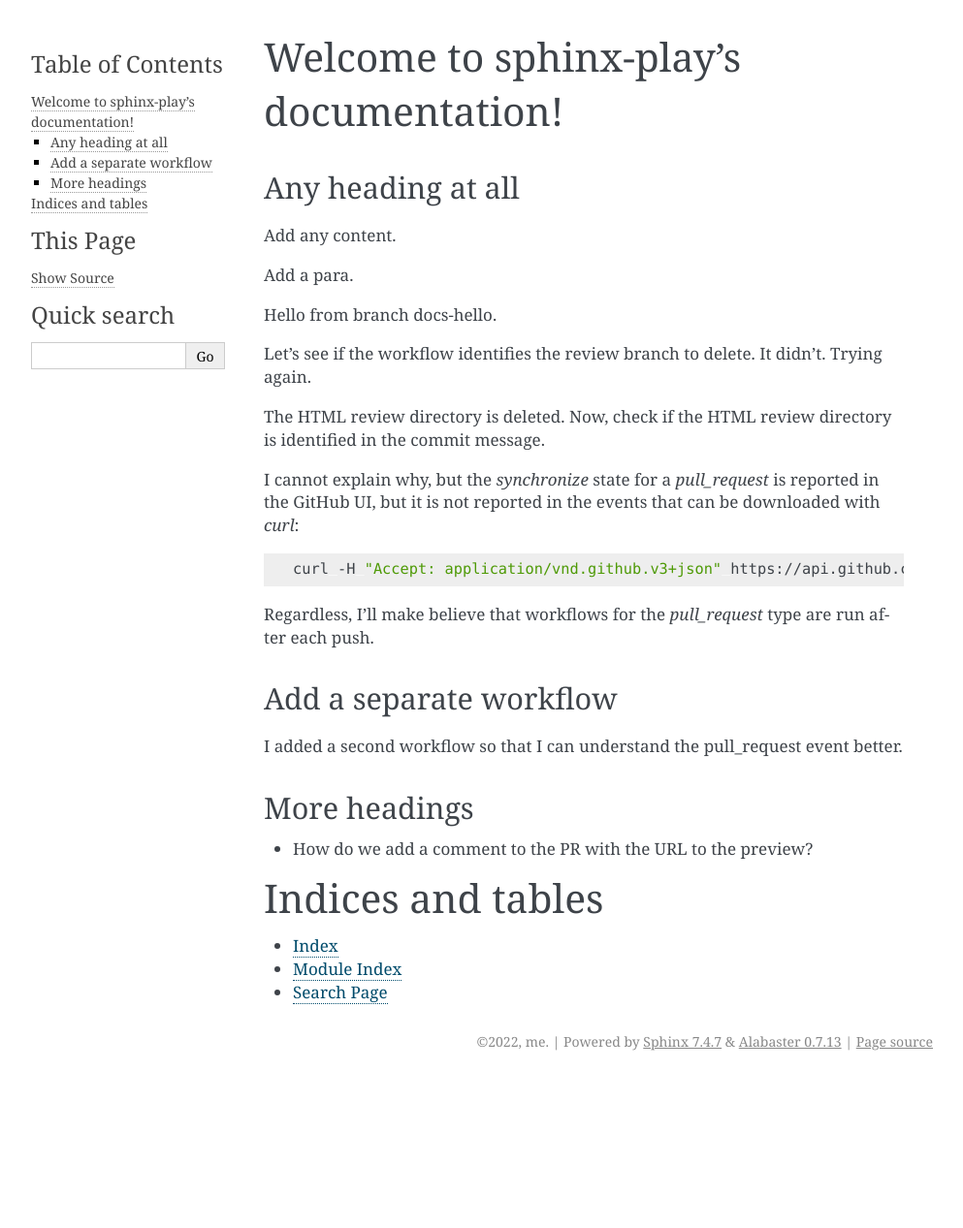
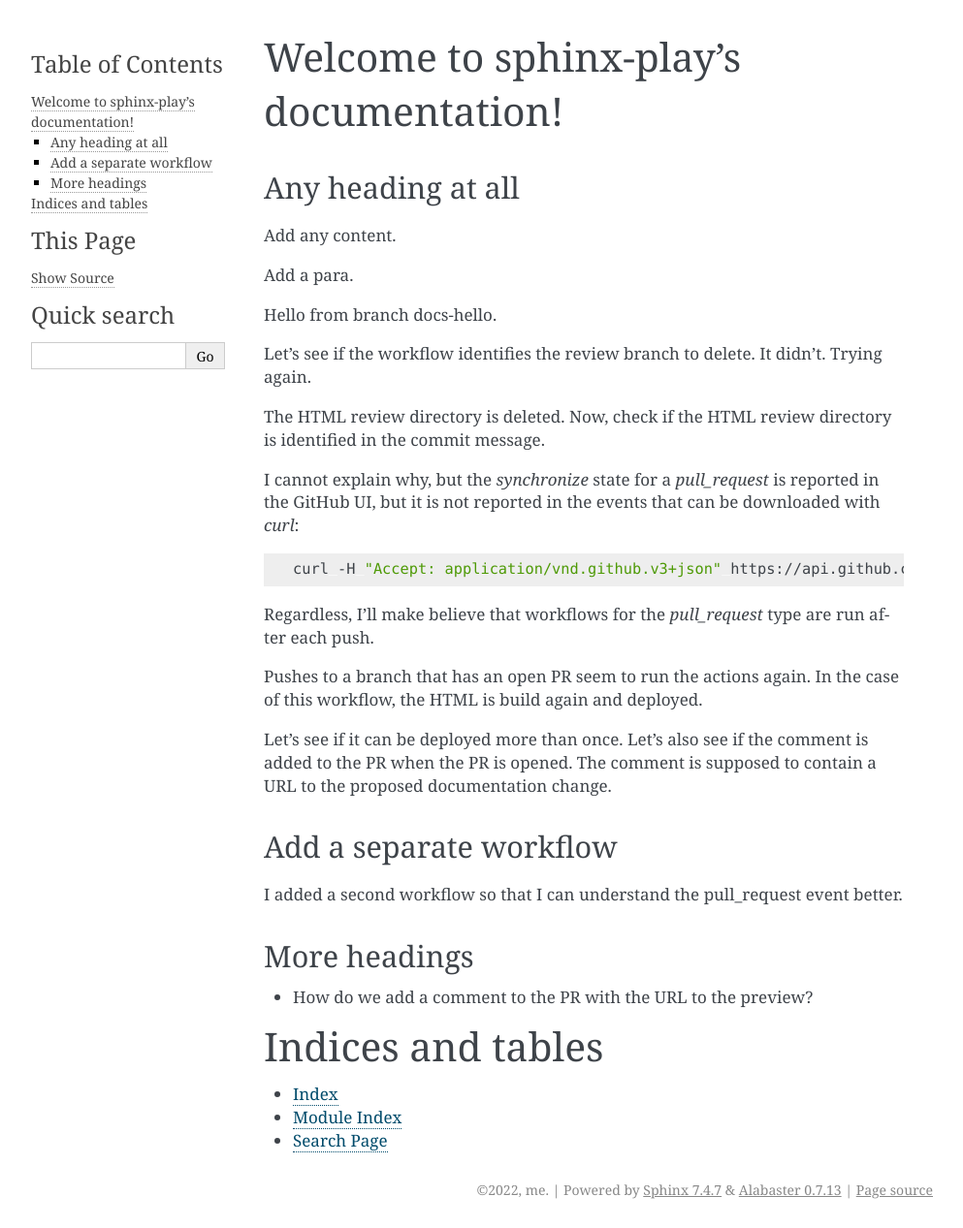
Before and after one commit to mikemckiernan/sphinx-play, a Sphinx documentation site: the page built from docs/source/index.rst, in a window 1280 px wide. Shown: the whole page at 97% size, without its empty margins (148-1141 px from the left). Built offline with Sphinx 7.4.7, drawn with Linux system fonts in a browser that asks for light colours; before the commit the page ends 1114 px from its top, so only the background shows below that.

Commit message:
Checks
* See if the deployed HTML can be clobbered...thinking
  now that rsync is the way to go.

* See if the step that adds a comment to the PR runs
  correctly.

```diff
--- a/docs/source/index.rst
+++ b/docs/source/index.rst
@@ -36,6 +36,13 @@
 
 Regardless, I'll make believe that workflows for the `pull_request` type are run after each push.
 
+Pushes to a branch that has an open PR seem to run the actions again.
+In the case of this workflow, the HTML is build again and deployed.
+
+Let's see if it can be deployed more than once.
+Let's also see if the comment is added to the PR when the PR is opened.
+The comment is supposed to contain a URL to the proposed documentation change.
+
 
 Add a separate workflow
 -----------------------
```
